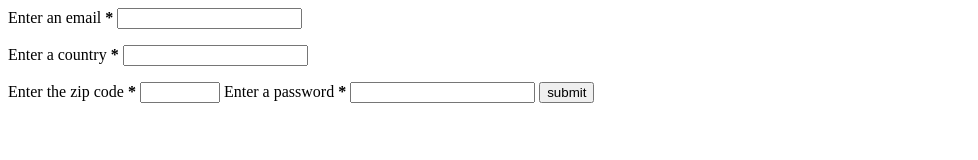
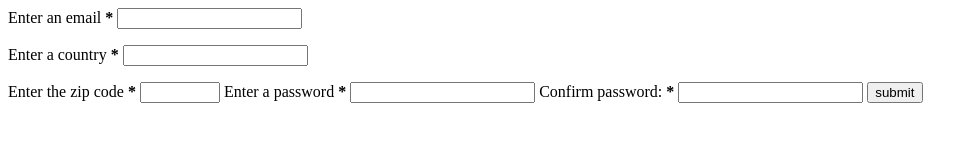
Before and after one commit to jackalot/O-Forms-Practice, a website built with webpack: page dist/index.html in a window 1280 px wide. Shown: the whole page, without its empty margins (0-978 px from the left). Built offline with nearby package versions, Linux system fonts and the light colour scheme.

Commit message:
added a confirm password field

```diff
--- a/dist/index.html
+++ b/dist/index.html
@@ -15,6 +15,8 @@
         <input type="number" name="zip-code" class="zip-code" min="10000" max="99999"required>
         <label for="password">Enter a password <strong>*</strong></label>
         <input type="password" name="password" class="password" required>
+        <label for="confirm-password">Confirm password: <strong>*</strong></label>
+        <input type="password" name="confirm-password" class="confirm-password" required>
         <button class="submit">submit</button>
         <script src="main.js"></script>
     </body>
```
